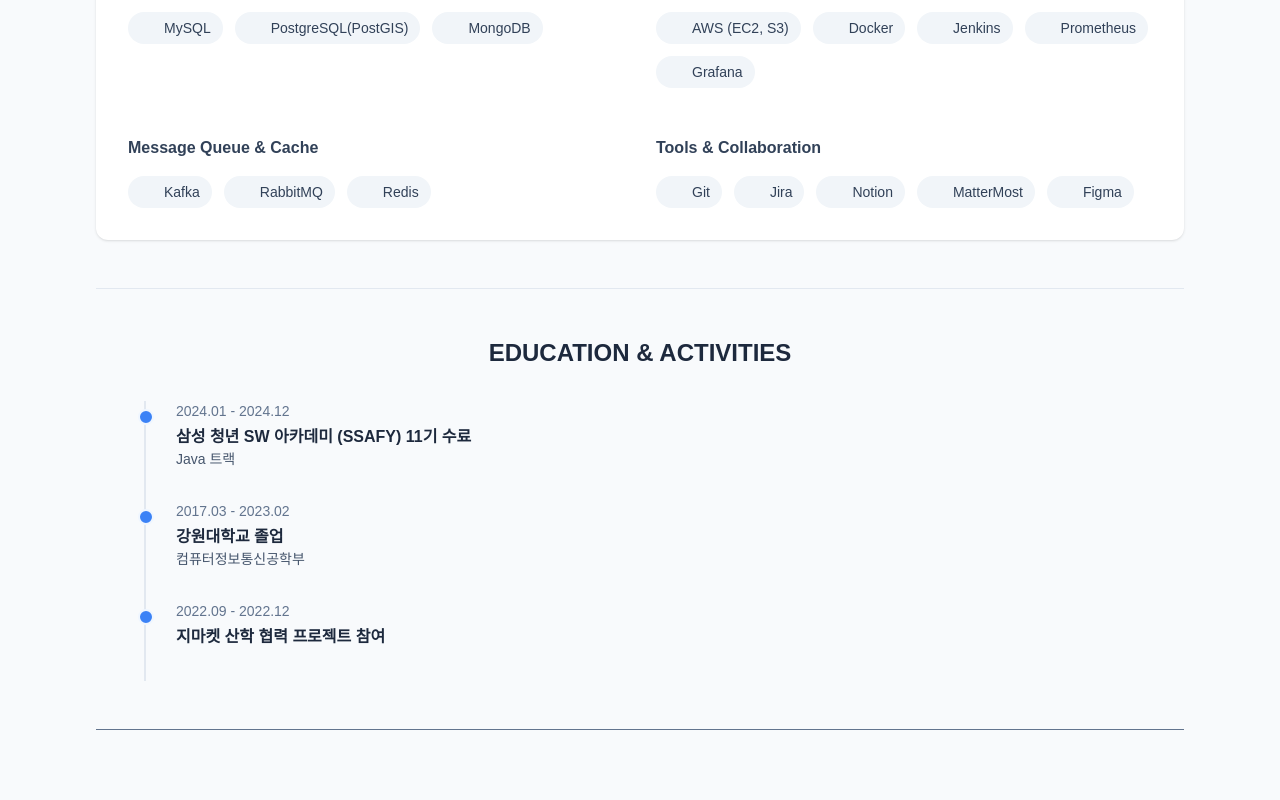
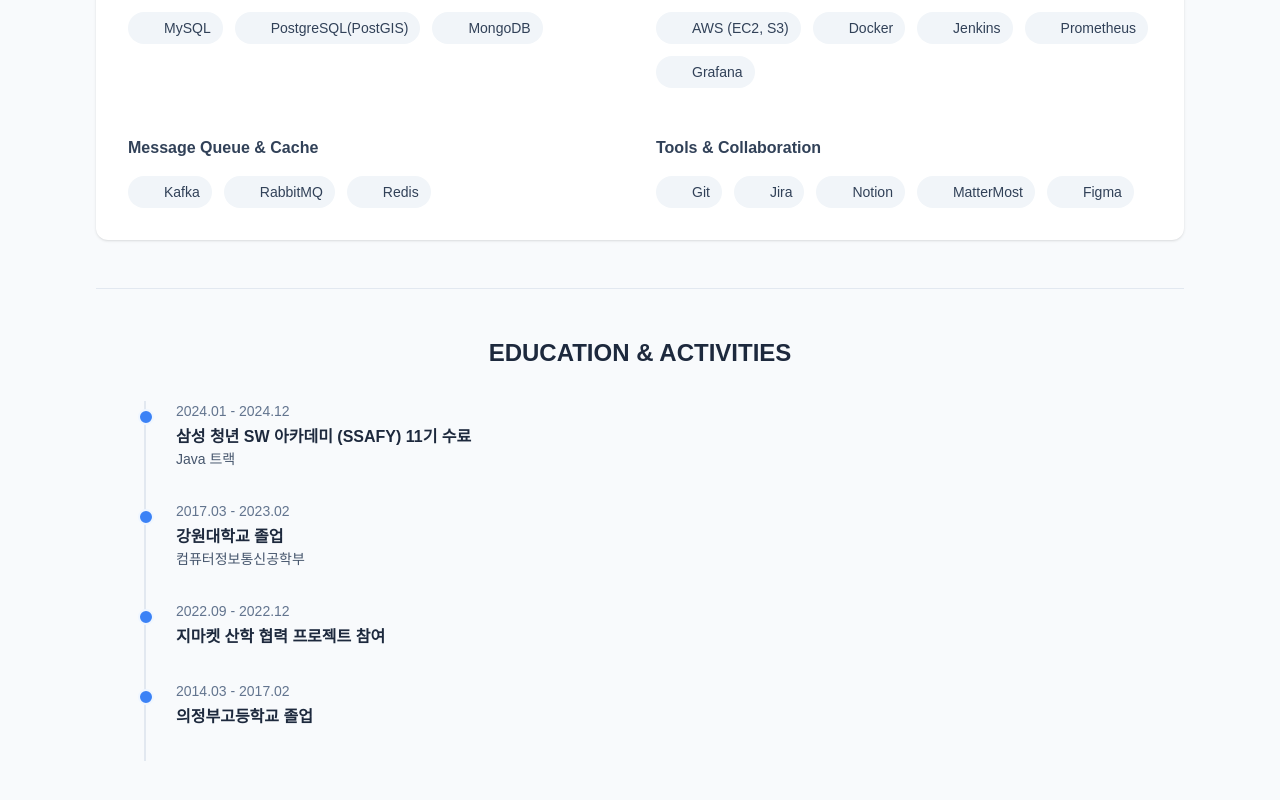
Before and after one commit to lij0825/lij0825.github.io, a React (Vite) app: page / in a window 1280 px wide. Shown: the part 3019-3819 px from the top of the page. Built offline with nearby package versions, Linux system fonts and the light colour scheme; some icons are missing; a web font is replaced by a local one.

Commit message:
Add high school education to timeline

```diff
--- a/src/data.ts
+++ b/src/data.ts
@@ -398,4 +398,9 @@
     description: "컴퓨터정보통신공학부",
   },
   { period: "2022.09 - 2022.12", title: "지마켓 산학 협력 프로젝트 참여", description: "" },
+  {
+    period: "2014.03 - 2017.02",
+    title: "의정부고등학교 졸업",
+    description: "",
+  },
 ];
```
